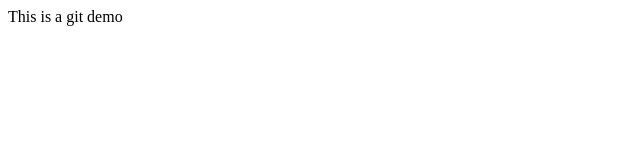
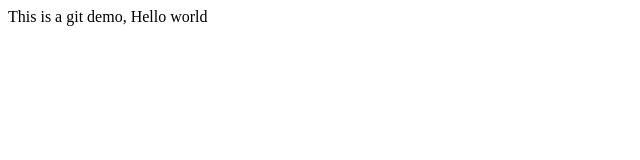
Before and after one commit to anilsebastin/git-example, a plain HTML site: page index.html in a window 1280 px wide. Shown: the whole page, without its empty margins (0-640 px from the left). Drawn offline with Linux system fonts and the light colour scheme.

Commit message:
commit index.html

```diff
--- a/index.html
+++ b/index.html
@@ -6,6 +6,6 @@
     <title>Document</title>
   </head>
   <body>
-    This is a git demo
+    This is a git demo, Hello world
   </body>
 </html>
```
